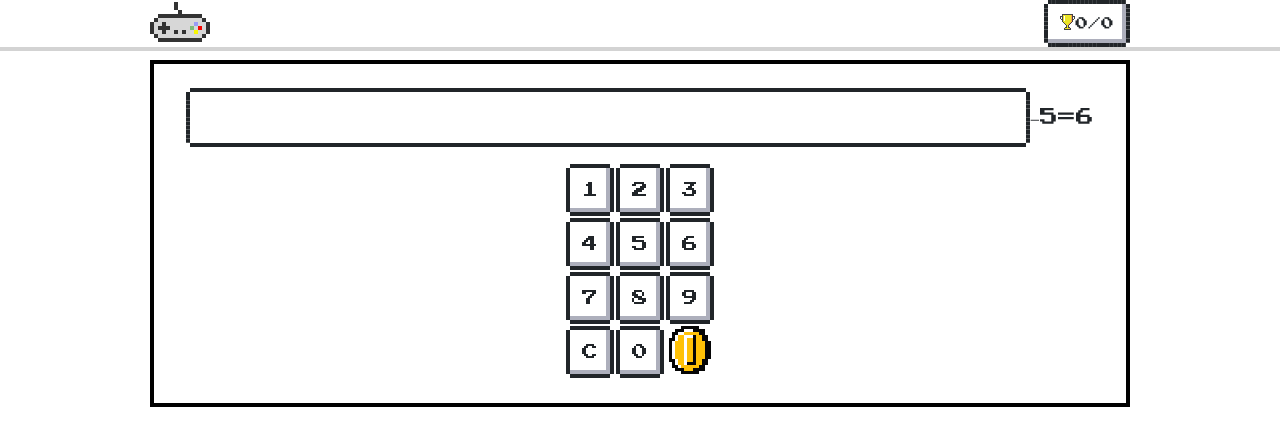
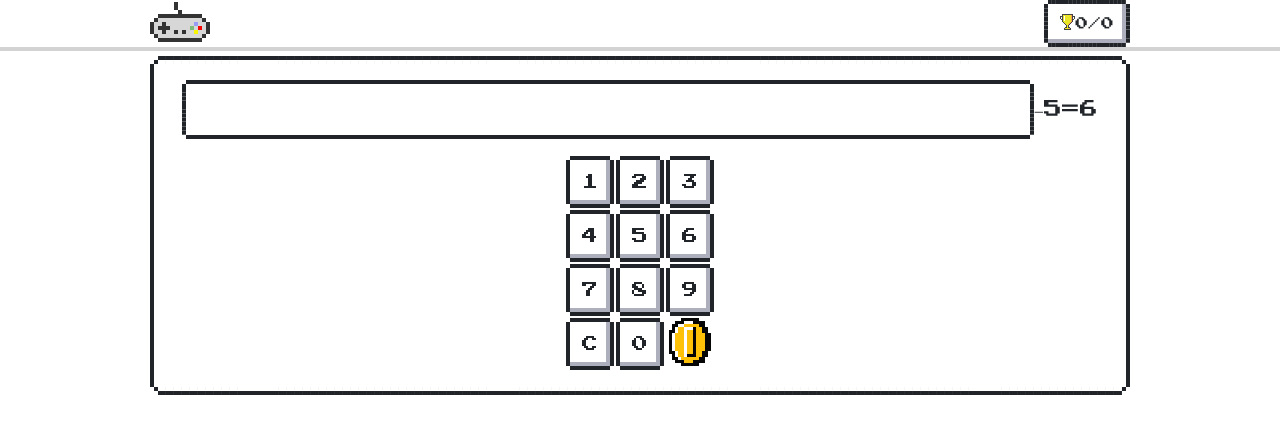
Before and after one commit to saiki/elementary-school-question, a React (Create React App) app: page / in a window 1280 px wide. Shown: the top 446 px of the page. Built offline with nearby package versions, Linux system fonts and the light colour scheme.

Commit message:
remove 'with-title'.

```diff
--- a/src/fillQuiz.tsx
+++ b/src/fillQuiz.tsx
@@ -195,7 +195,7 @@ export class FillQuiz extends React.Component<FillQuizProps, FillQuizState> {
 
 	render() {
 		return (
-			<div className="nes-container with-title">
+			<div className="nes-container is-rounded">
 				<FormulaArea className="nes-field is-inline">
 					<FillQuizFormula left={this.state.left} operator={this.state.operator} right={this.state.right} blankPos={this.state.blankPos} answer={this.state.answer} input={this.state.input} />
 				</FormulaArea>
```
